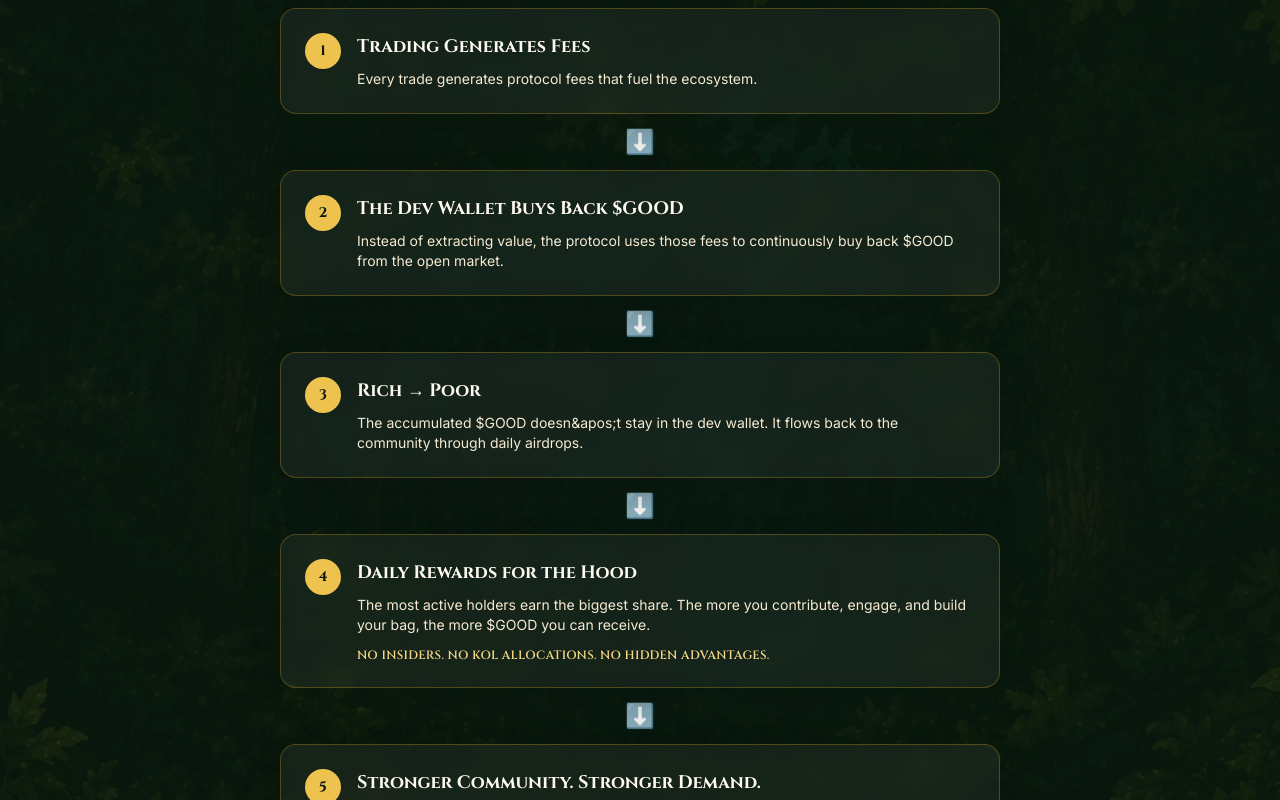
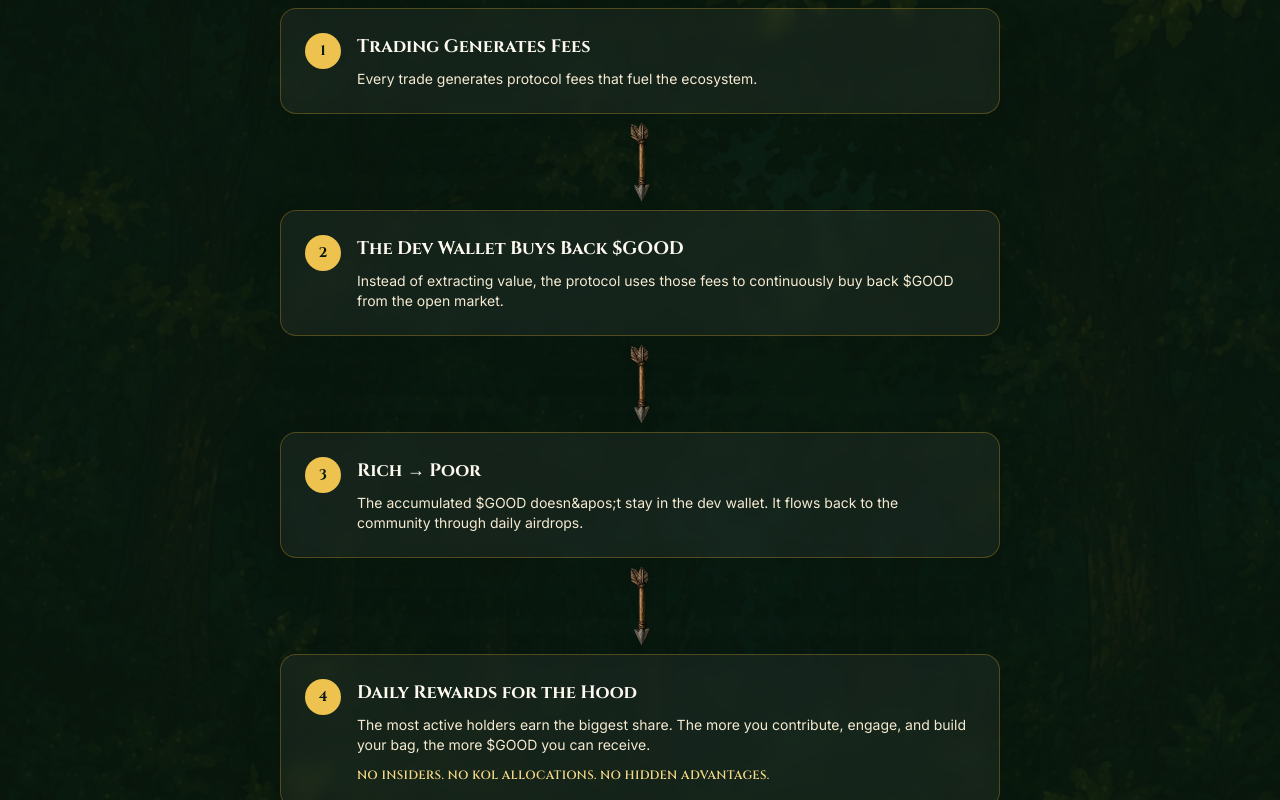
Before and after one commit to juanantin/robbingood, a Next.js app: page / in a window 1280 px wide. Shown: the part 4400-5200 px from the top of the page. Built offline with nearby package versions, Linux system fonts and the light colour scheme; no server answers.

Commit message:
Use wooden arrow image as flywheel step divider
Replaces the emoji arrow between flywheel steps with a themed asset
that matches the site's forest/parchment aesthetic.

```diff
--- a/src/components/GoodFlywheel.tsx
+++ b/src/components/GoodFlywheel.tsx
@@ -1,5 +1,6 @@
 "use client";
 
+import Image from "next/image";
 import { motion } from "framer-motion";
 import { SectionHeading } from "./ui/SectionHeading";
 import { SectionBackground } from "./SectionBackground";
@@ -69,9 +70,14 @@ export function GoodFlywheel() {
               </motion.div>
 
               {i < steps.length - 1 ? (
-                <span aria-hidden className="my-3 text-2xl text-gold-400">
-                  ⬇️
-                </span>
+                <Image
+                  src="/flywheel-arrow.png"
+                  alt=""
+                  aria-hidden
+                  width={40}
+                  height={152}
+                  className="my-2 h-16 w-auto drop-shadow-md sm:h-20"
+                />
               ) : null}
             </div>
           ))}
```
Also changed, not shown: public/flywheel-arrow.png (added).
